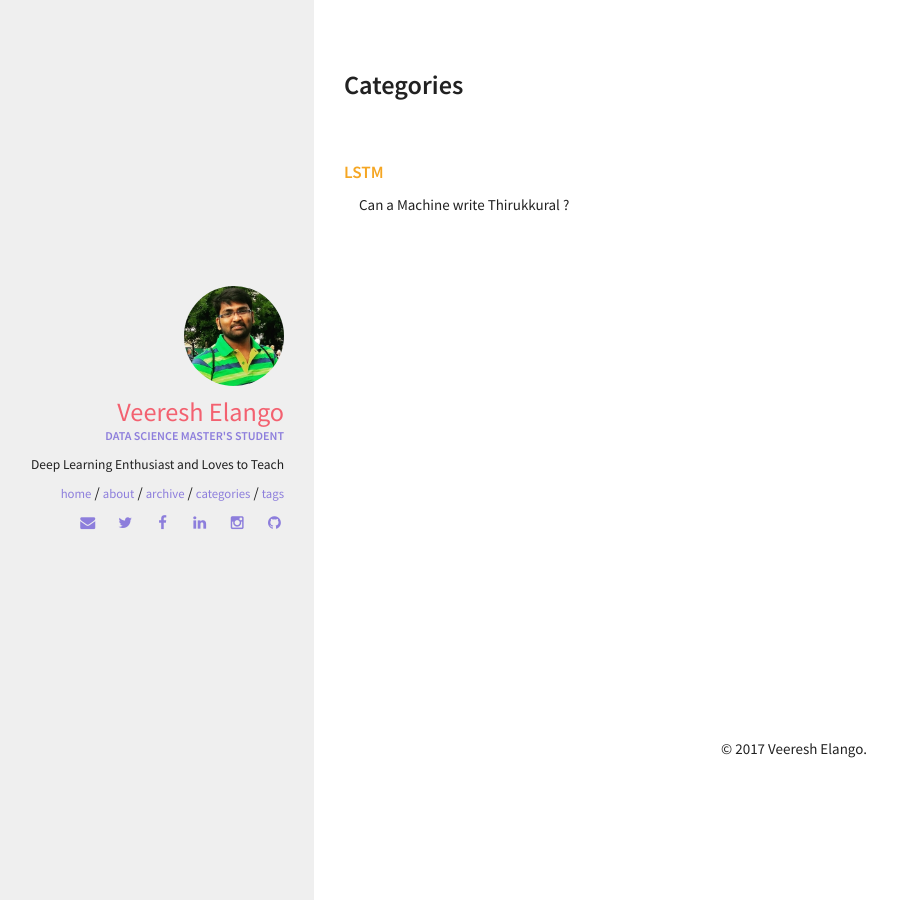
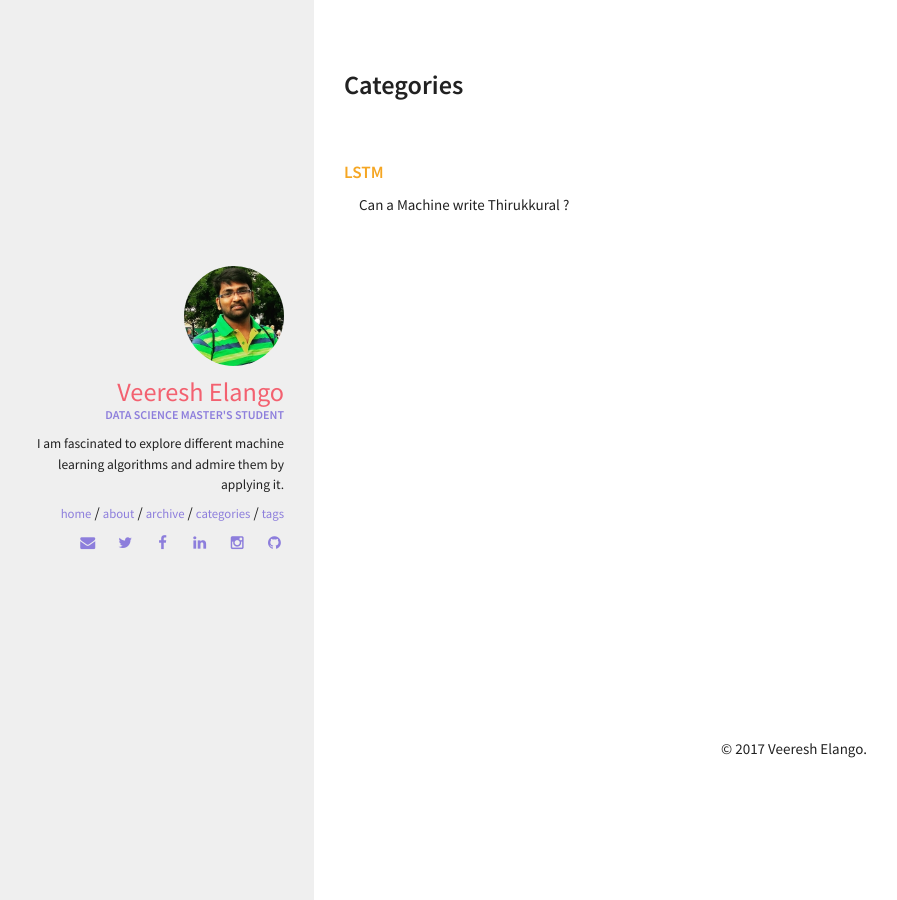
Before and after one commit to VeereshElango/veereshelango.github.io, a Jekyll site: the page built from categories/index.html, in a window 1280 px wide. Shown: the whole page, without its empty margins (6-903 px from the left). Built offline with Jekyll 4.4.1, drawn with Linux system fonts in a browser that asks for light colours.

Commit message:
bio update

```diff
--- a/_config.yml
+++ b/_config.yml
@@ -36,7 +36,7 @@ owner:
   name: Veeresh Elango
   avatar: 450_600.jpg
   job: "Data Science Master's Student"
-  bio: "Deep Learning Enthusiast and Loves to Teach "
+  bio: "I am fascinated to explore different machine learning algorithms and admire them by applying it."
   email: ecveer@gmail.com
   disqus-shortname: veereshelango
   twitter: veereshelango
```
